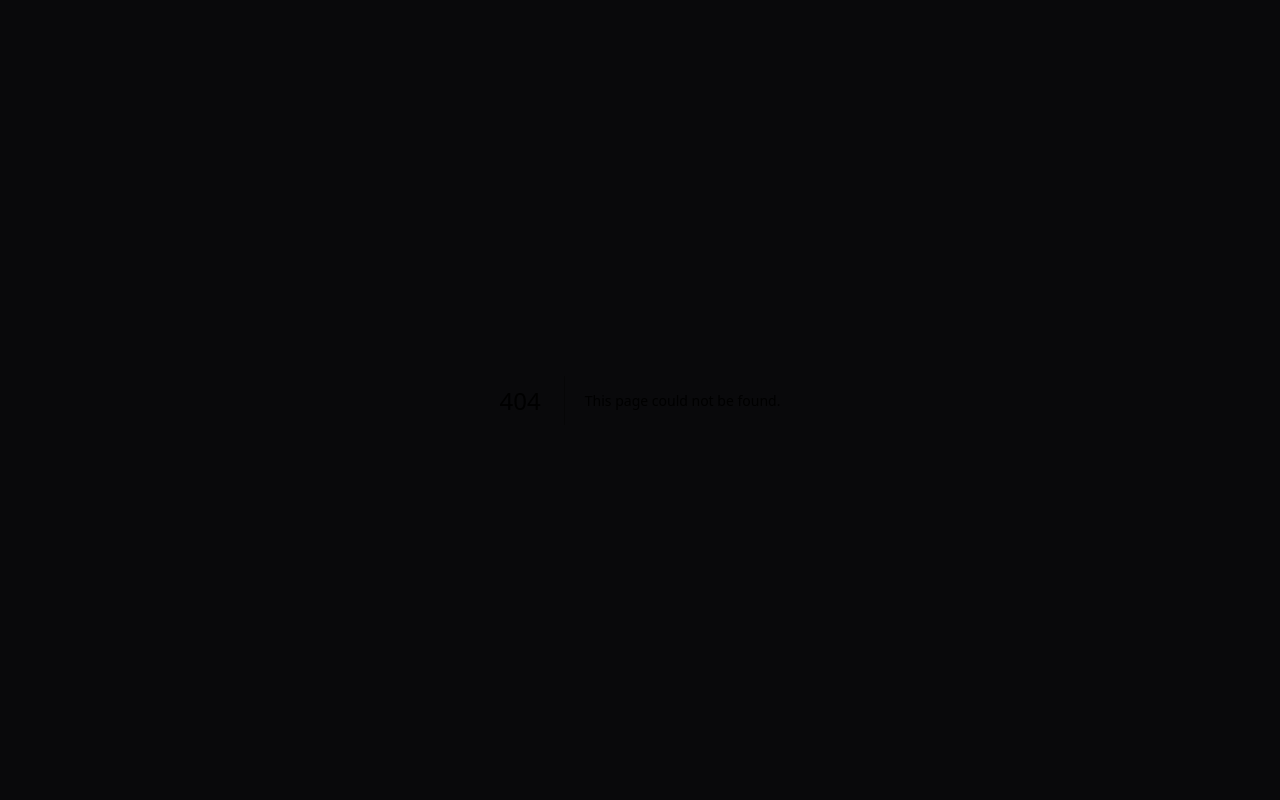
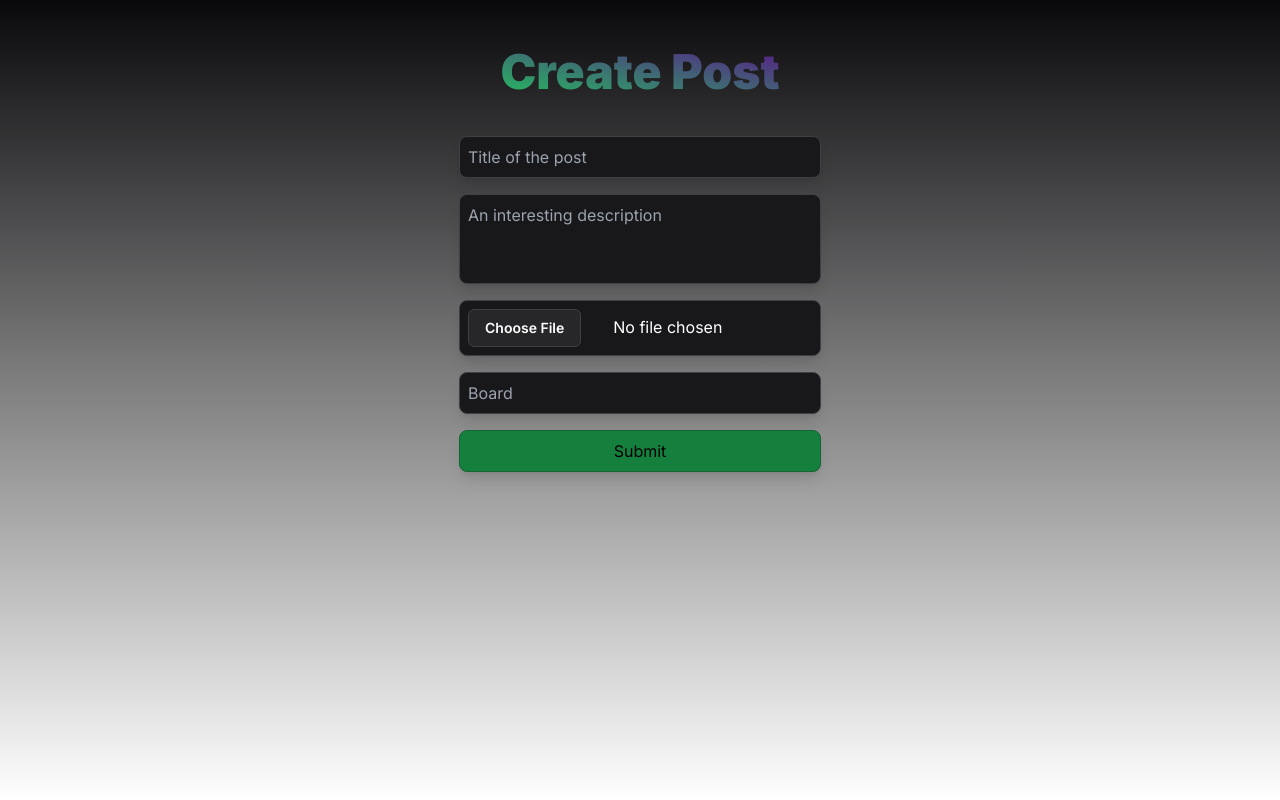
Before and after one commit to KokosTech/imgurish-frontend, a Next.js app: page /create in a window 1280 px wide. Before the commit this address had no page. Built offline with nearby package versions, Linux system fonts and the light colour scheme.

Commit message:
[ADD] Create Post Page

```diff
--- /dev/null
+++ b/src/app/create/page.tsx
@@ -0,0 +1,171 @@
+"use client";
+
+import { useState } from "react";
+
+const convertFileToBase64 = (file: File) => {
+  return new Promise((resolve, reject) => {
+    const reader = new FileReader();
+    reader.readAsDataURL(file);
+    reader.onload = () => {
+      resolve(reader.result as string);
+    };
+    reader.onerror = (error) => {
+      reject(error);
+    };
+  });
+};
+
+const CreatePost = ({
+  searchParams,
+}: {
+  searchParams: {
+    board?: string;
+  };
+}) => {
+  const [board, setBoard] = useState(searchParams.board || "");
+  const [title, setTitle] = useState("");
+  const [description, setDescription] = useState("");
+  const [file, setFile] = useState<File | null>(null);
+
+  const handleFileChange = (e: React.ChangeEvent<HTMLInputElement>) => {
+    const selectedFile = e.target.files?.[0];
+    if (selectedFile) {
+      setFile(selectedFile);
+    }
+  };
+
+  const [error, setError] = useState("");
+  const [loading, setLoading] = useState(false);
+
+  const handleSubmit = async (e: React.FormEvent<HTMLFormElement>) => {
+    e.preventDefault();
+    setLoading(true);
+    setError("");
+    try {
+      if (!board) {
+        throw new Error("Board is required");
+      } else if (!title) {
+        throw new Error("Title is required");
+      } else if (!description) {
+        throw new Error("Description is required");
+      } else if (!file) {
+        throw new Error("File is required");
+      }
+
+      if (
+        board.length > 16 ||
+        title.length > 64 ||
+        description.length > 256 ||
+        board.match(/[^a-zA-Z0-9._-]/)
+      ) {
+        throw new Error("Invalid input");
+      }
+
+      const fileExtension = file.name.split(".").pop()?.toLowerCase();
+      if (!fileExtension || !fileExtension.match(/(jpg|jpeg|png|gif)/)) {
+        throw new Error("Invalid file type");
+      }
+
+      if (file.size > 8 * 1024 * 1024) {
+        throw new Error("File too large (max 8MB)");
+      }
+
+      const fileBase64 = await convertFileToBase64(file);
+
+      const response = await fetch(
+        `${process.env.NEXT_PUBLIC_API_URL}/boards/${board}/posts`,
+        {
+          method: "POST",
+          cache: "force-cache",
+          headers: {
+            "Content-Type": "application/json",
+          },
+          body: JSON.stringify({
+            title: title,
+            description: description,
+            filename: file.name,
+            image: fileBase64,
+          }),
+        }
+      );
+
+      setLoading(false);
+
+      if (!response.ok) {
+        throw new Error(response.statusText);
+      }
+      const data = await response.json();
+      if (!data) {
+        throw new Error("Invalid response");
+      }
+
+      window.location.href = `/boards/${data.PartitionKey}/posts/${data.RowKey}`;
+    } catch (err: any) {
+      setError(err.message);
+    } finally {
+      setLoading(false);
+    }
+  };
+
+  return (
+    <div className="flex min-h-screen flex-col items-center gap-8 p-24 !pt-12">
+      <h1 className="text-5xl pb-2 font-black text-center bg-gradient-to-bl from-purple-900 to-green-500 text-transparent bg-clip-text">
+        Create Post
+      </h1>
+      <form
+        onSubmit={handleSubmit}
+        className="flex flex-col gap-4 items-center justify-center"
+      >
+        <input
+          type="text"
+          name="title"
+          placeholder="Title of the post"
+          className="w-full p-2 borde bg-zinc-900 border border-zinc-700 rounded-lg shadow-lg"
+          value={title}
+          onChange={(e) => setTitle(e.target.value)}
+        />
+        <textarea
+          name="description"
+          placeholder="An interesting description"
+          className="w-full p-2 borde bg-zinc-900 border border-zinc-700 rounded-lg shadow-lg resize-none"
+          rows={3}
+          value={description}
+          onChange={(e) => setDescription(e.target.value)}
+        />
+        <input
+          type="file"
+          name="file"
+          accept="image/*"
+          multiple={false}
+          /* add design to add file button */
+          className="w-full p-2 border bg-zinc-900  border-zinc-700 rounded-lg shadow-lg resize-none text-white
+                      file:mr-8 file:py-2 file:px-4
+                      file:rounded-md file:border
+                      file:border-zinc-700 file:border-solid
+                      file:text-sm file:font-semibold
+                      file:bg-zinc-800 file:text-white
+                      hover:file:bg-zinc-700 hover:file:border-zinc-600
+                      hover:file:cursor-pointer focus:file:outline-none focus:file:ring-2 focus:file:ring-offset-2 focus:file:ring-zinc-5"
+          onChange={handleFileChange}
+        />
+        <input
+          type="text"
+          name="board"
+          placeholder="Board"
+          className="w-full p-2 borde bg-zinc-900 border border-zinc-700 rounded-lg shadow-lg resize-none"
+          value={board}
+          onChange={(e) => setBoard(e.target.value)}
+        />
+        <button
+          type="submit"
+          className="p-2 bg-green-700 w-full border border-green-800 rounded-lg shadow-lg hover:bg-green-800 hover:border-green-900 transition-all duration-300 ease-in-out"
+        >
+          Submit
+        </button>
+        {error && <p className="text-red-500">{error}</p>}
+      </form>
+    </div>
+  );
+};
+
+export default CreatePost;
```
